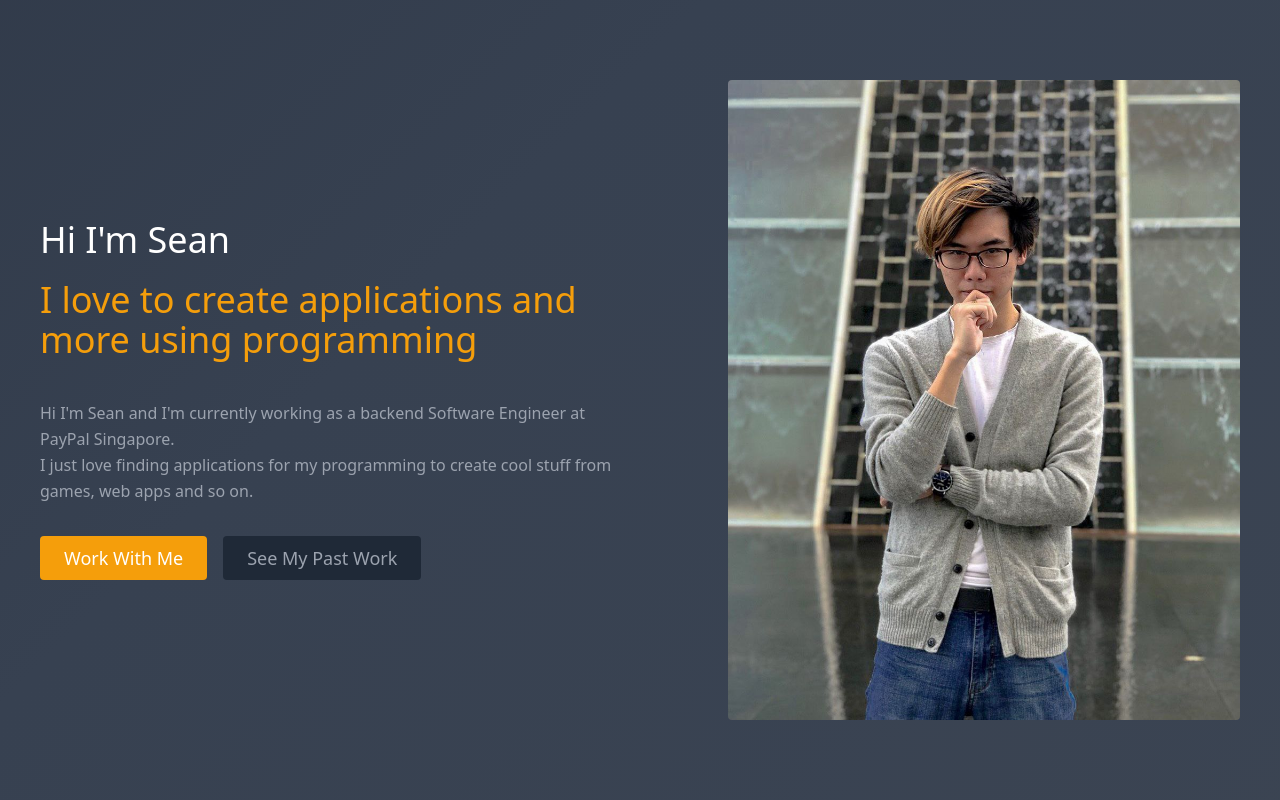
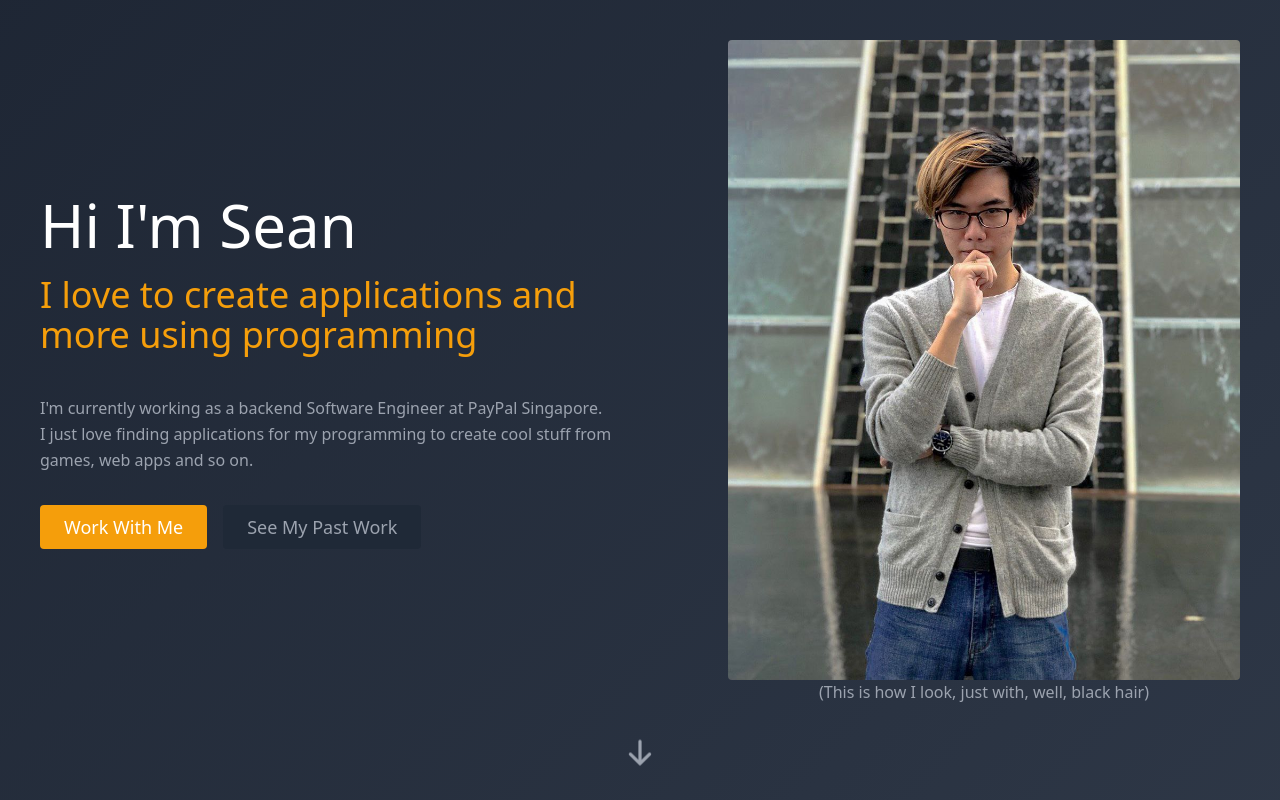
Before and after one commit to SeanEvanss/react_portfolio_site, a React (Create React App) app: page / in a window 1280 px wide. Shown: the top 800 px of the page. Built offline with nearby package versions, Linux system fonts and the light colour scheme.

Commit message:
Added some simple animations. Worked on page scaling.

```diff
--- a/src/App.css
+++ b/src/App.css
@@ -1,7 +1,7 @@
 main {
     background: linear-gradient(-45deg, #4b5058, #374151, #040a16);
     background-size: 400% 400%;
-    animation: gradient 10s ease infinite;
+    animation: gradient 7s ease infinite;
     height: 100%;
     overscroll-behavior: auto;
 }
--- a/src/App.js
+++ b/src/App.js
@@ -6,9 +6,6 @@ import Projects from './components/Projects';
 import Skills from './components/Skills';
 import Contact from './components/Contact';
 import "./App.css"
-
-import { Spring } from 'react-spring/renderprops';
-import ReactVisibilitySensor from 'react-visibility-sensor';
 
 export default function App() {
   return (
--- a/src/components/About.js
+++ b/src/components/About.js
@@ -1,41 +1,52 @@
 import React, { useState } from 'react'
 import Profile from './resources/profile.jpeg';
+import { ArrowDownIcon } from '@heroicons/react/solid';
 
-export default function About(){
+import { animated, useSpring } from "react-spring"
+
+export default function About() {
     return (
-        <section id="About">
-            <div className="container mx-auto flex px-10 py-20 md:flex-row flex col items-center">
+        <section id="About" className="h-screen">
+
+            <div className="container mx-auto flex px-10 py-10 md:flex-row flex col items-center">
                 <div className="lg:flex-grow md:w-1/2 lg:pr-24 md:pr-16 flex flex-col md:items-start md:text-left mb-16 md:mb-0 items-center text-center" >
-                    <h1 className="title-font sm:text-4xl text-3xl font-medium text-white">
+                    <h1 className="title-font lg:text-6xl text-3xl font-medium text-white">
                         Hi I'm Sean
                     </h1>
-                    <h1 className="title-font sm:text-4xl text-3xl mt-5 mb-10 font-medium text-yellow-500">
+                    <h1 className="title-font lg:text-4xl text-3xl mt-5 mb-10 font-medium text-yellow-500">
                         I love to create applications and more using programming
                     </h1>
                     <p className="mb-0 leading-relaxed">
-                        Hi I'm Sean and I'm currently working as a backend Software Engineer at PayPal Singapore.<br/>
+                        I'm currently working as a backend Software Engineer at PayPal Singapore.<br />
 
                         I just love finding applications for my programming to create cool stuff from games, web apps and so on.
                     </p>
                     <div className="flex justify-center mt-8">
                         <a href="#contact"
-                        className="inline-flex text-white bg-yellow-500 border-0 py-2 px-6 focus:outline-none hover:bg-yellow-600 rounded text-lg">
-                        Work With Me
+                            className="inline-flex text-white bg-yellow-500 border-0 py-2 px-6 focus:outline-none hover:bg-yellow-600 rounded text-lg">
+                            Work With Me
                         </a>
                         <a href="#projects"
-                        className="ml-4 inline-flex text-gray-400 bg-gray-800 border-0 py-2 px-6 focus:outline-none hover:bg-gray-900 hover:text-white rounded text-lg">
-                        See My Past Work
+                            className="ml-4 inline-flex text-gray-400 bg-gray-800 border-0 py-2 px-6 focus:outline-none hover:bg-gray-900 hover:text-white rounded text-lg">
+                            See My Past Work
                         </a>
                     </div>
                 </div>
-                <div className="lg:max-w-lg lg:w-full md:w-1/2 sm:w-1/4 w-5/6">
+                <div className="lg:max-w-lg lg:w-f md:w-1/2 sm:w-1/4 w-5/6 flex flex-col text-center">
                     <img
                         className="object-cover object-center rounded"
-                        alt="hero"
+                        alt="Profile pic loading..."
                         src={Profile}
                     />
-                    </div>
+                    <text>
+                        (This is how I look, just with, well, black hair)
+                    </text>
+                </div>
             </div>
+            <div className="flex justify-center">
+                <ArrowDownIcon className="animate-bounce w-8 h-8" />
+            </div>
+
         </section>
     )
 
--- a/src/components/data.js
+++ b/src/components/data.js
@@ -22,7 +22,7 @@ export const projects = [
         subtitle: "Python, Mediapipe",
         description: "A Python application taking advantage of the Mediapipe library. Can detect when a certain offensive gesture is made.",
         image_link: cursing,
-        link: "https://github.com/SeanEvanss/Vespertine",
+        link: "https://github.com/SeanEvanss/Cursing-finger-detection",
         key:1
     }
 ];
```
Also changed, not shown: package.json (+5 -4 lines), 1 other file (tests, documents, lock files or other folders).
